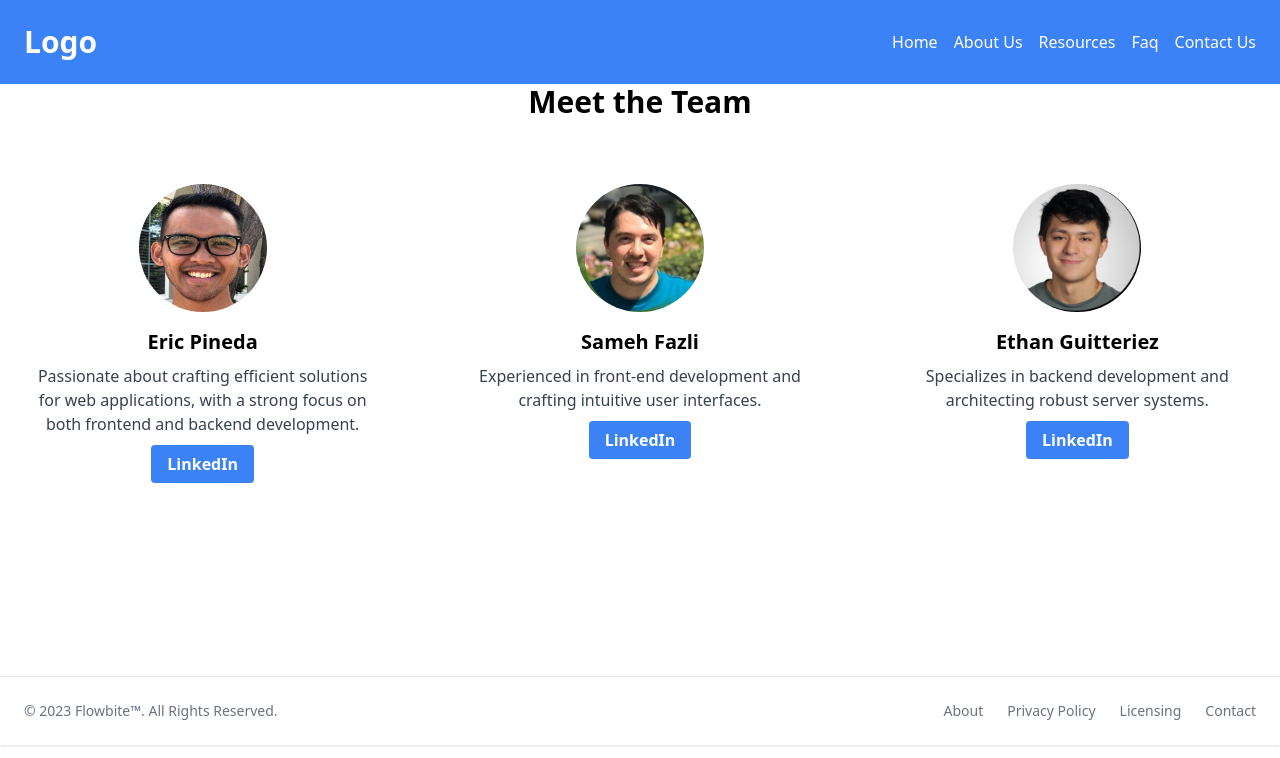
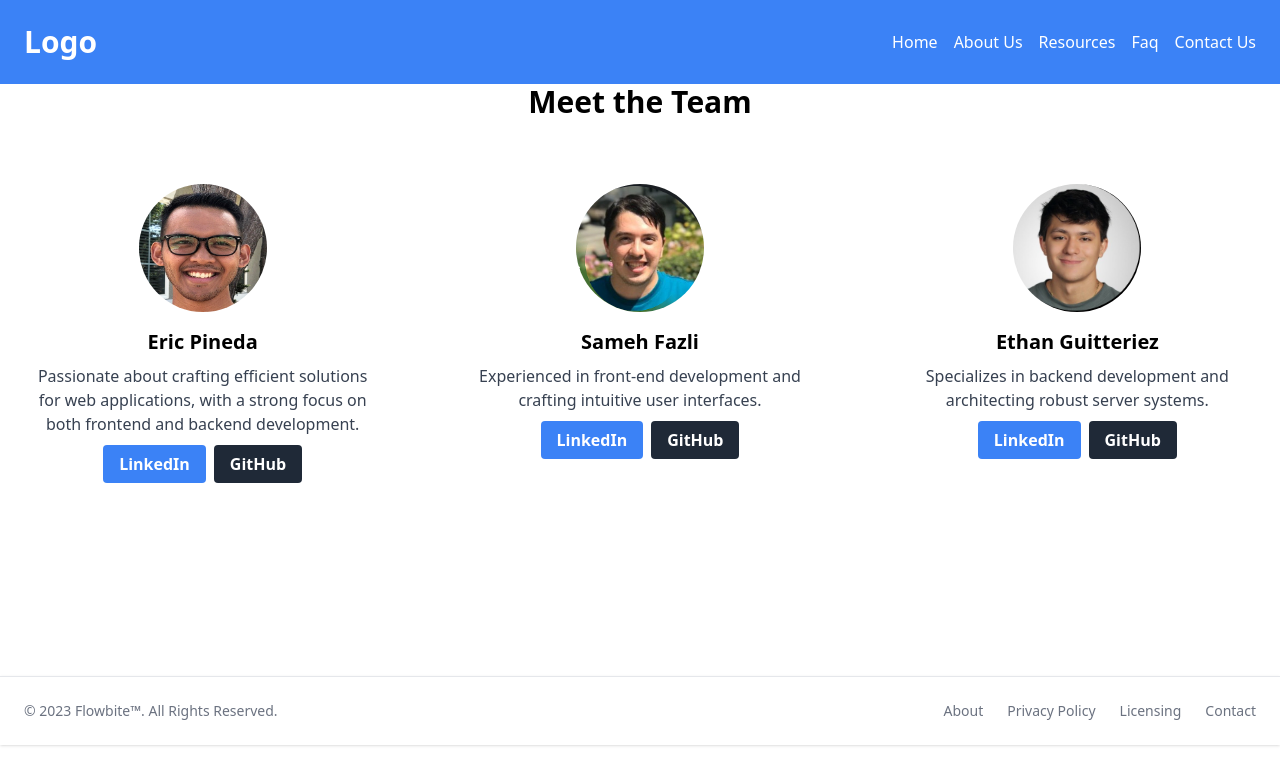
Before and after one commit to ericvpineda/mental-wellness-hub, a React (Create React App) app in the folder frontend/: page /about-us in a window 1280 px wide. Shown: the top 758 px of the page. Built offline with nearby package versions, Linux system fonts and the light colour scheme.

Commit message:
styling about us page

```diff
--- a/frontend/src/routes/AboutUs/index.js
+++ b/frontend/src/routes/AboutUs/index.js
@@ -5,13 +5,14 @@ import EthanImage from "../../assets/images/ethan.PNG"
 import PropTypes from 'prop-types';
 
 
-const TeamMember = ({ name, description, imageUrl, linkedinUrl }) => {
+const TeamMember = ({ name, description, imageUrl, linkedinUrl, githubUrl }) => {
     return (
         <div className="text-center p-8">
             <img src={imageUrl} alt={name} className="rounded-full w-32 h-32 mx-auto mb-4" />
             <h2 className="text-xl font-bold mb-2">{name}</h2>
             <p className="text-gray-700 mb-4">{description}</p>
-            <a href={linkedinUrl} target="_blank" rel="noopener noreferrer" className="bg-blue-500 hover:bg-blue-700 text-white font-bold py-2 px-4 rounded">LinkedIn</a>
+            <a href={linkedinUrl} target="_blank" rel="noopener noreferrer" className="bg-blue-500 hover:bg-blue-700 text-white font-bold py-2 px-4 rounded mr-2">LinkedIn</a>
+            <a href={githubUrl} target="_blank" rel="noopener noreferrer" className="bg-gray-800 hover:bg-gray-900 text-white font-bold py-2 px-4 rounded">GitHub</a>
         </div>
     );
 };
@@ -22,19 +23,22 @@ const AboutUs = () => {
             name: "Eric Pineda",
             description: "Passionate about crafting efficient solutions for web applications, with a strong focus on both frontend and backend development.",
             imageUrl: EricImage,
-            linkedinUrl: "https://www.linkedin.com/in/ericvpineda/"
+            linkedinUrl: "https://www.linkedin.com/in/ericvpineda/",
+            githubUrl: "https://github.com/ericvpineda"
         },
         {
             name: "Sameh Fazli",
             description: "Experienced in front-end development and crafting intuitive user interfaces.",
             imageUrl: SamImage,
-            linkedinUrl: "https://www.linkedin.com/in/sameh-fazli/"
+            linkedinUrl: "https://www.linkedin.com/in/sameh-fazli/",
+            githubUrl: "https://github.com/sfazli96"
         },
         {
             name: "Ethan Guitteriez",
             description: "Specializes in backend development and architecting robust server systems.",
             imageUrl: EthanImage,
-            linkedinUrl: "https://www.linkedin.com/in/ethan-gutierrez-0a598124b/"
+            linkedinUrl: "https://www.linkedin.com/in/ethan-gutierrez-0a598124b/",
+            githubUrl: "https://github.com/Ethanqg0"
         }
     ];
 
@@ -43,7 +47,7 @@ const AboutUs = () => {
             <h1 className="text-3xl font-bold text-center mb-8">Meet the Team</h1>
             <div className="grid grid-cols-1 md:grid-cols-3 gap-8">
                 {teamMembers.map((member, index) => (
-                    <TeamMember key={index} name={member.name} description={member.description} imageUrl={member.imageUrl} linkedinUrl={member.linkedinUrl} />
+                    <TeamMember key={index} name={member.name} description={member.description} imageUrl={member.imageUrl} linkedinUrl={member.linkedinUrl} githubUrl={member.githubUrl} />
                 ))}
             </div>
         </div>
@@ -56,5 +60,6 @@ TeamMember.propTypes = {
     name: PropTypes.string.isRequired,
     description: PropTypes.string.isRequired,
     imageUrl: PropTypes.string.isRequired,
-    linkedinUrl: PropTypes.string.isRequired
+    linkedinUrl: PropTypes.string.isRequired,
+    githubUrl: PropTypes.string.isRequired
 };
```
Also changed, not shown: frontend/src/routes/LandingPage/index.js (+0 -40 lines).
